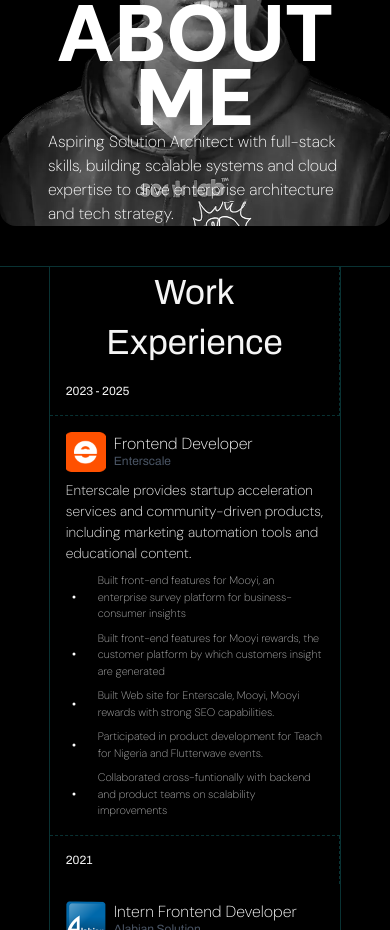
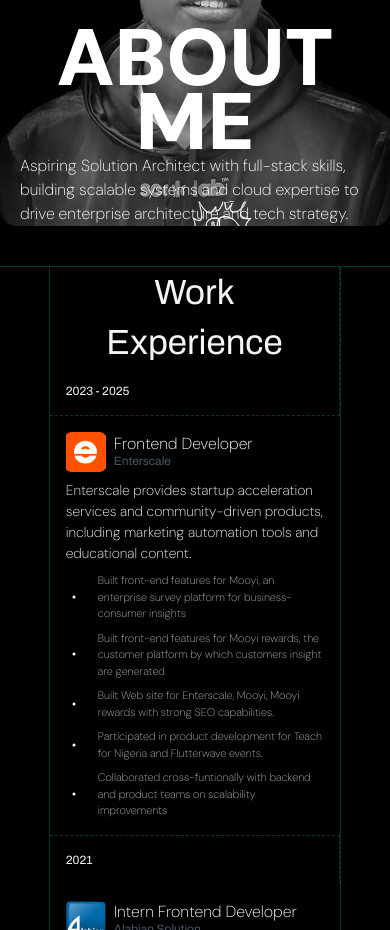
Before and after one commit to O-tega/web-portfolio, a React (Vite) app: page / in a window 390 px wide. Shown: the part 3040-3970 px from the top of the page. Built offline with nearby package versions, Linux system fonts and the light colour scheme.

Commit message:
fix: mobile about me #3

```diff
--- a/src/components/aboutMe/index.tsx
+++ b/src/components/aboutMe/index.tsx
@@ -39,7 +39,7 @@ const AboutMe = () => {
             strategic technology planning and cross-functional architecture
             decisions.
           </Typography.Text>
-          <Typography.Text className=" w-full flex justify-center px-12 md:hidden">
+          <Typography.Text className=" w-full flex justify-center px-5 md:hidden">
             Aspiring Solution Architect with full-stack skills, building
             scalable systems and cloud expertise to drive enterprise
             architecture and tech strategy.
```
